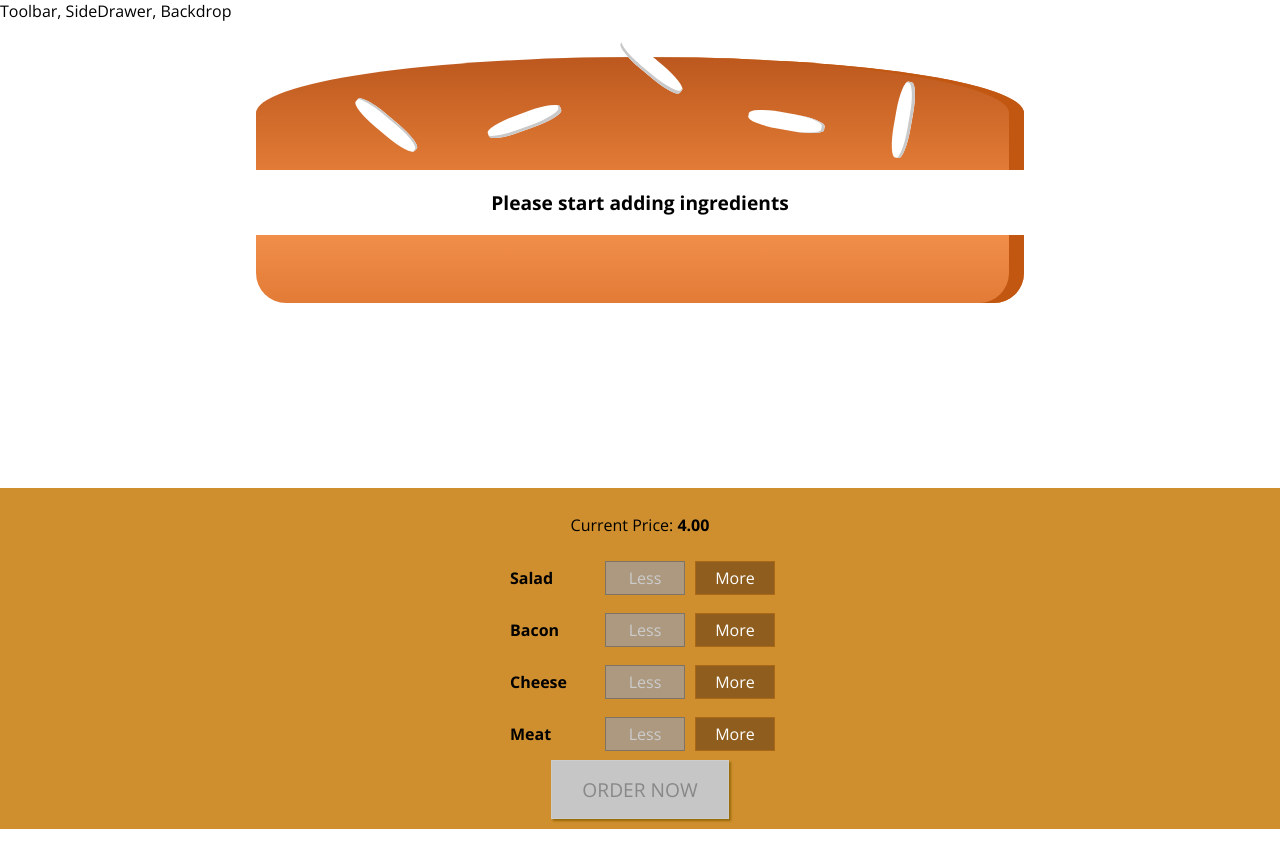
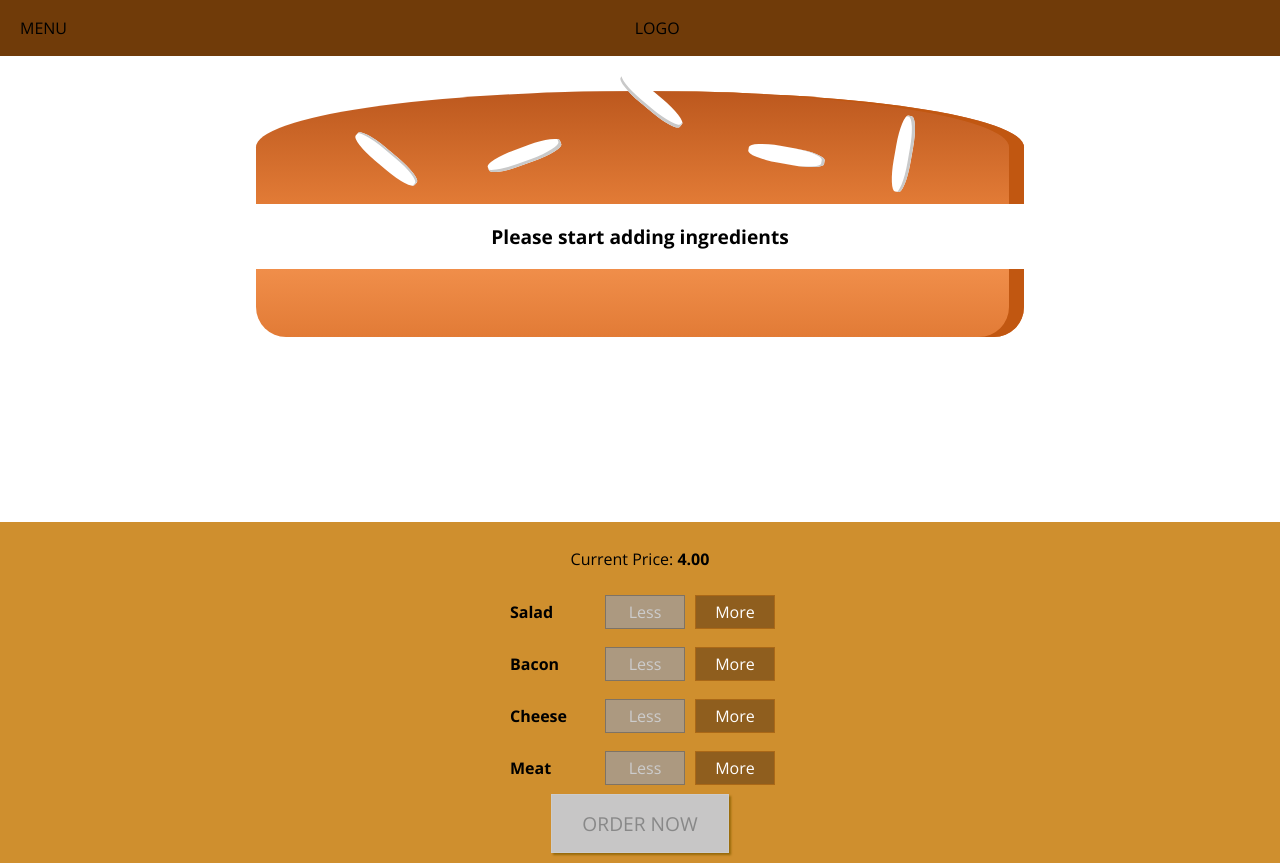
Before and after one commit to rivermanvr/burgerbld_app, a React app: page / in a window 1280 px wide. Before the commit the page ends 829 px from the top, so only its background shows below. Built offline with nearby package versions, Linux system fonts and the light colour scheme.

Commit message:
basic toolbar done with a few placeholders at the moment

```diff
--- a/src/components/Layout/Layout.css
+++ b/src/components/Layout/Layout.css
@@ -1,3 +1,3 @@
 .content {
-  margin-top: 16px;
+  margin-top: 72px;
 }
--- a/src/components/Layout/Layout.js
+++ b/src/components/Layout/Layout.js
@@ -1,12 +1,11 @@
 import React from 'react';
 import Aux from '../../hoc/Aux';
+import Toolbar from '../Navigation/Toolbar/Toolbar';
 import classes from './Layout.css';
 
 const layout = (props) => (
   <Aux>
-    <div>
-      Toolbar, SideDrawer, Backdrop
-    </div>
+    <Toolbar />
     <main className={ classes.content }>
     { props.children }
     </main>
--- a/src/components/Navigation/Toolbar/Toolbar.js
+++ b/src/components/Navigation/Toolbar/Toolbar.js
@@ -1,7 +1,8 @@
 import React from 'react';
+import classes from './Toolbar.css';
 
 const toolbar = (props) => (
-  <header>
+  <header className={ classes.Toolbar }>
     <div>MENU</div>
     <div>LOGO</div>
     <nav>
```
